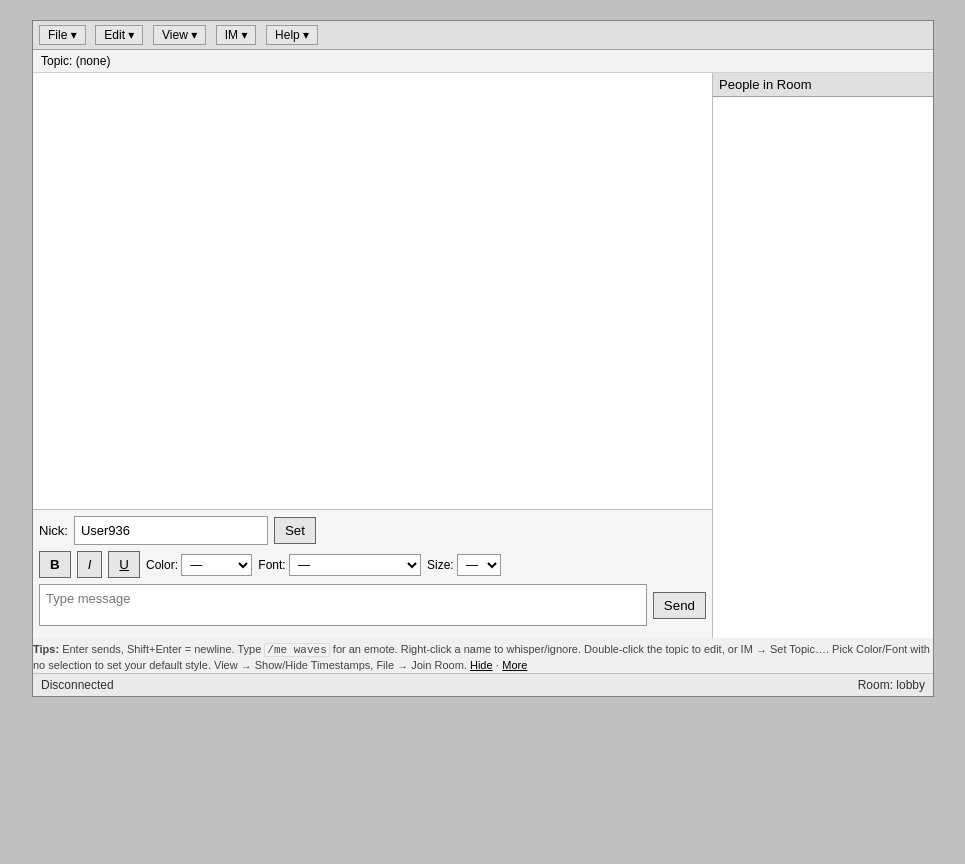
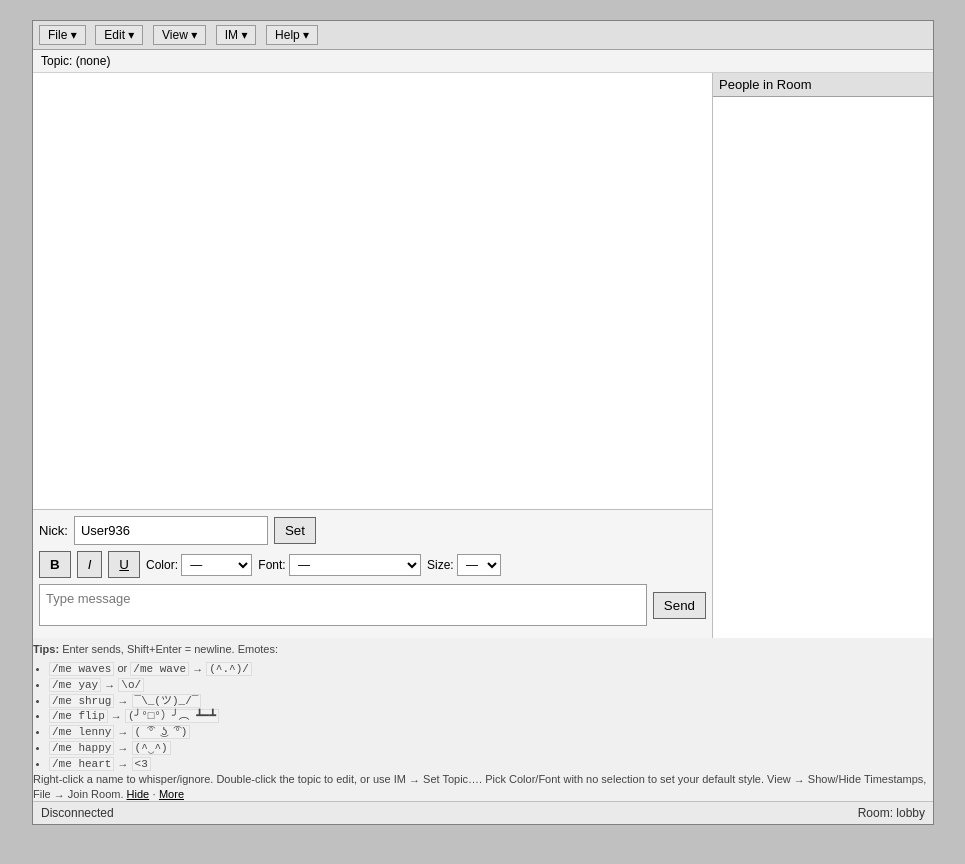
Before and after one commit to Catofminerva/Catofminerva.github.io, a Jekyll site: the page chat.html, which Jekyll copies as it is, in a window 1280 px wide. Shown: the top 864 px of the page, without its empty margins (157-1122 px from the left). Built offline with Jekyll 4.4.1, drawn with Linux system fonts in a browser that asks for light colours.

Commit message:
Update chat.html

```diff
--- a/chat.html
+++ b/chat.html
@@ -164,14 +164,13 @@
       </div>
     </div>
 
-  <div class="tips" id="tips">
+ <div class="tips" id="tips">
   <strong>Tips:</strong>
   Enter sends, Shift+Enter = newline.
-  Type <code>/me waves</code> for an emote.
-  Right-click a name to whisper/ignore.
-  Double-click the topic to edit, or IM → Set Topic….
-  Pick Color/Font with no selection to set your default style.
-  View → Show/Hide Timestamps, File → Join Room.
+  <span>Emotes:</span>
+  <div id="emoteList"></div>
+  Right-click a name to whisper/ignore. Double-click the topic to edit, or use IM → Set Topic….
+  Pick Color/Font with no selection to set your default style. View → Show/Hide Timestamps, File → Join Room.
   <a href="#" id="hideTips">Hide</a> · <a href="#" id="moreHelp">More</a>
 </div>
 
@@ -211,6 +210,35 @@ const EMOTE_MAP = {
   happy: '(^‿^)',
   heart: '<3'
 };
+
+    // Build the emote list in the Tips bar from EMOTE_MAP
+function escapeHTML(s){
+  return String(s).replace(/[&<>"']/g, c => ({'&':'&amp;','<':'&lt;','>':'&gt;','"':'&quot;',"'":'&#39;'}[c]));
+}
+function renderEmoteTips(){
+  const host = document.getElementById("emoteList");
+  if (!host) return;
+
+  // Group aliases that map to the same face (e.g., wave/waves)
+  const byFace = new Map();
+  for (const [name, face] of Object.entries(EMOTE_MAP)) {
+    const key = face; // group by emoji/kaomoji
+    if (!byFace.has(key)) byFace.set(key, []);
+    byFace.get(key).push(name);
+  }
+
+  const items = [];
+  for (const [face, names] of byFace.entries()) {
+    const namesHtml = names
+      .map(n => `<code>/me ${escapeHTML(n)}</code>`)
+      .join(" or ");
+    items.push(`<li>${namesHtml} → <code>${escapeHTML(face)}</code></li>`);
+  }
+
+  host.innerHTML = `<ul style="margin:4px 0 0 16px; padding:0">${items.join("")}</ul>`;
+}
+renderEmoteTips();
+
 
     let ws;
 
```
